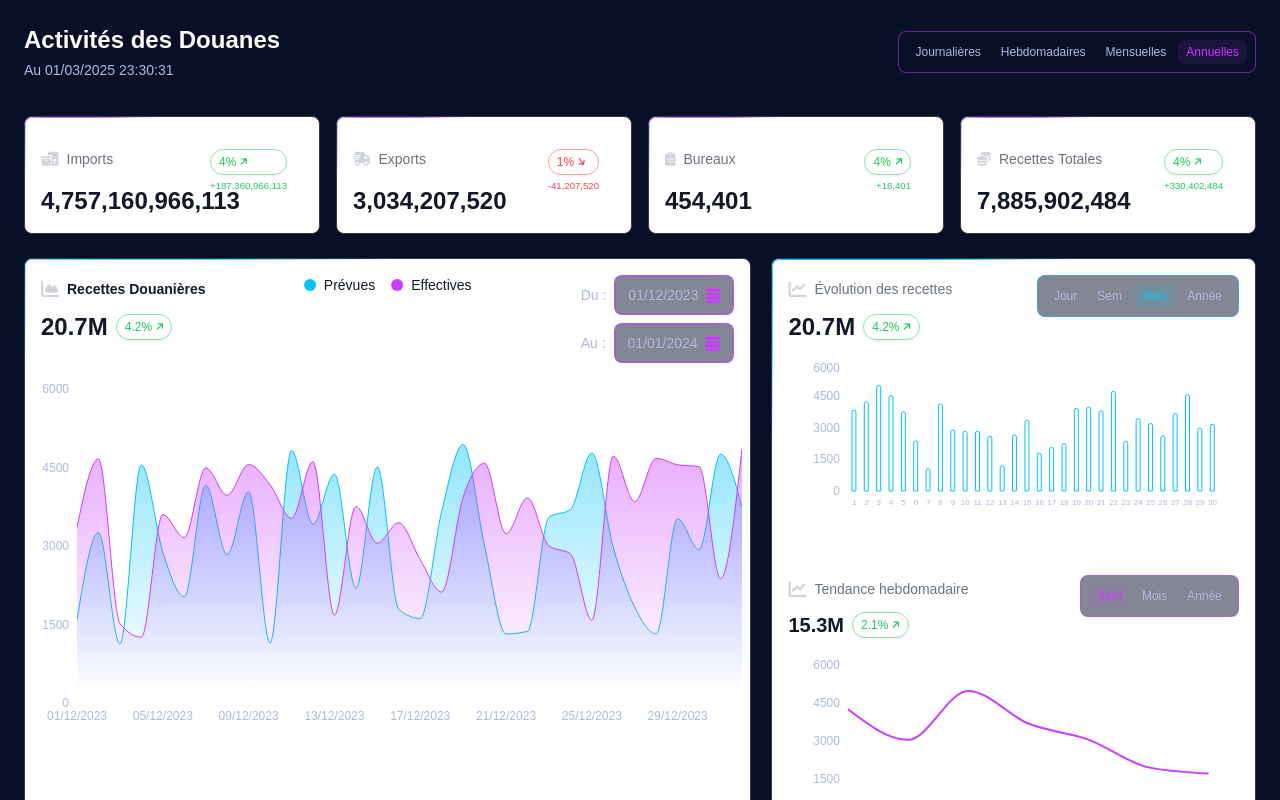
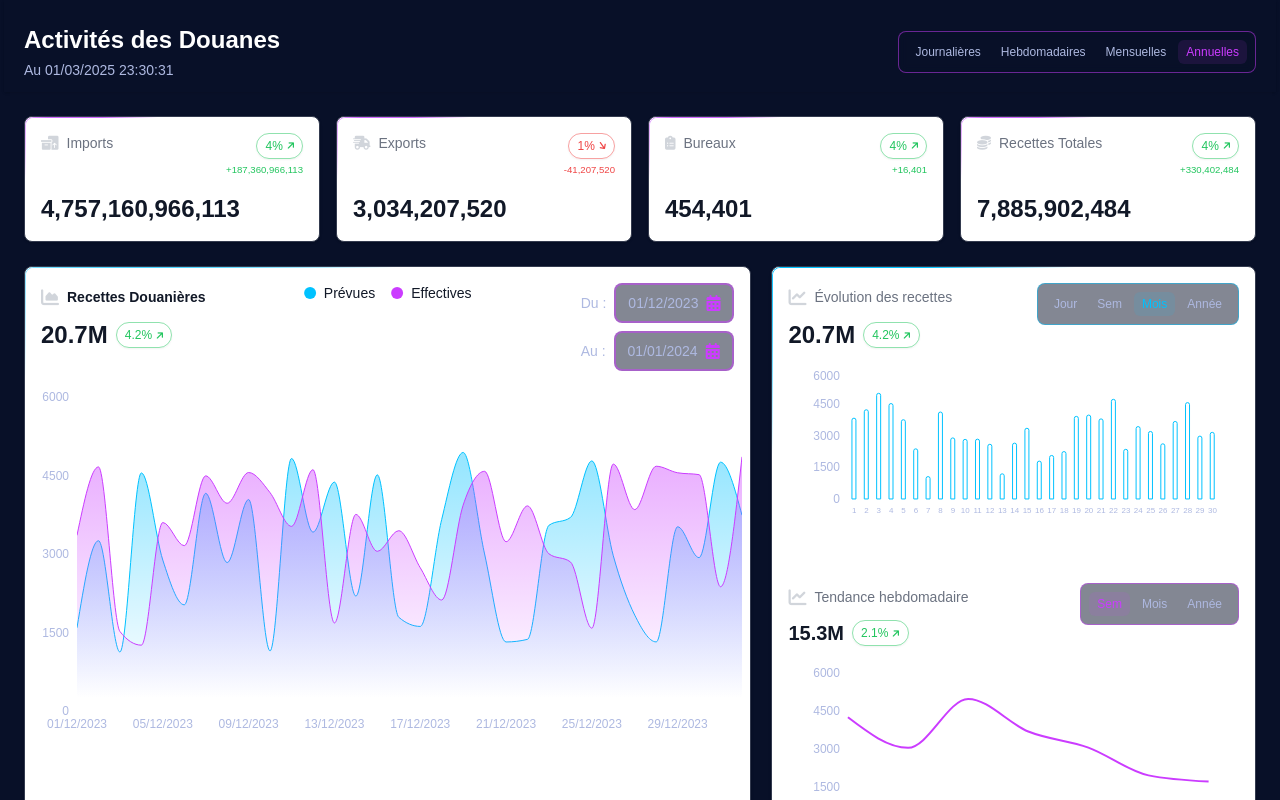
Before and after one commit to Kalixor/djib_2, a React (Vite) app: page / in a window 1280 px wide. Shown: the top 800 px of the page. Built offline with nearby package versions, Linux system fonts and the light colour scheme; a web font is replaced by a local one.

Commit message:
Initial commit from your app

```diff
--- a/src/components/KPI.jsx
+++ b/src/components/KPI.jsx
@@ -88,7 +88,7 @@ const KPI = ({ title, isActive, onClick, style }) => {
       : 'fas fa-arrow-down rotate-[-35deg]'
 
     return (
-      <div className="absolute top-4 right-4">
+      <div className="flex flex-col items-end">
         <div className={`
           px-2 py-1 rounded-full
           border ${isPositive ? 'border-green-500/50' : 'border-red-500/50'}
@@ -102,7 +102,7 @@ const KPI = ({ title, isActive, onClick, style }) => {
           <span>{variationValue}%</span>
           <i className={`${arrowClass} text-[0.6rem]`} />
         </div>
-        <div className={`text-[0.6rem] mt-1 text-right ${
+        <div className={`text-[0.6rem] mt-1 ${
           isPositive ? 'text-green-500' : 'text-red-500'
         }`}>
           {isPositive ? '+' : '-'}{Math.abs(variationAmount).toLocaleString()}
@@ -130,12 +130,14 @@ const KPI = ({ title, isActive, onClick, style }) => {
       </div>
 
       <div className="flex flex-col w-full min-h-[60px] space-y-4 relative z-10">
-        {renderVariationBadge()}
-        <div className="flex items-center gap-2">
-          <i className={`${getIcon()} text-sm text-gray-300 dark:text-card-text`} />
-          <h3 className="text-sm font-medium text-gray-500 dark:text-card-text">
-            {title}
-          </h3>
+        <div className="flex justify-between items-start">
+          <div className="flex items-center gap-2">
+            <i className={`${getIcon()} text-sm text-gray-300 dark:text-card-text`} />
+            <h3 className="text-sm font-medium text-gray-500 dark:text-card-text">
+              {title}
+            </h3>
+          </div>
+          {renderVariationBadge()}
         </div>
 
         <div className="flex items-center gap-2">
```
